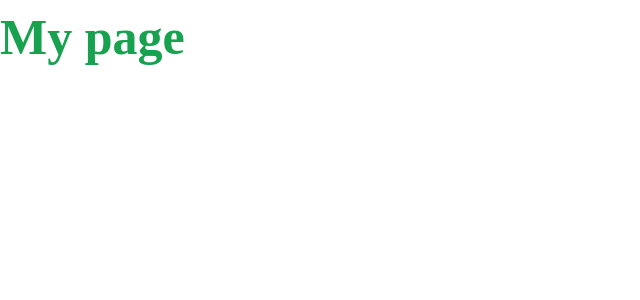
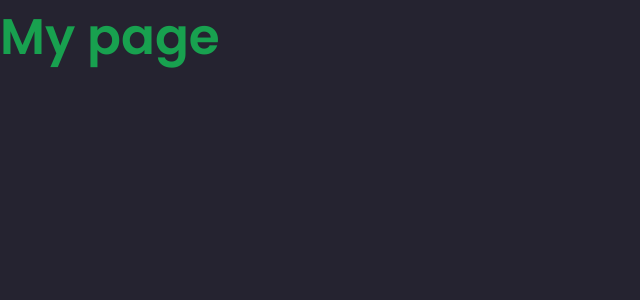
Before and after one commit to vinebks/slick-studio, a Next.js app: page / in a window 1280 px wide. Shown: the top 300 px of the page, without its empty margins (0-640 px from the left). Built offline with nearby package versions, Linux system fonts and the light colour scheme.

Commit message:
feat: applying fonts and colors :lipstick:

```diff
--- a/src/styles/global.ts
+++ b/src/styles/global.ts
@@ -21,8 +21,8 @@
 
   body {
     height: auto;
-    /* background: */
-    /* color: */
+    background: ${({ theme }) => theme.colors.black};
+    color: ${({ theme }) => theme.colors.white};
     text-rendering: optimizeLegibility !important;
     -webkit-font-smoothing: antialiased !important;
     -moz-osx-font-smoothing: grayscale;
@@ -40,7 +40,7 @@
   }
 
   body, input, button {
-    // font: 1.6rem 'Lato', -apple-system, BlinkMacSystemFont, "Segoe UI", Roboto, Helvetica, Arial, sans-serif, "Apple Color Emoji", "Segoe UI Emoji", "Segoe UI Symbol";
+    font: 1rem 'Poppins', -apple-system, BlinkMacSystemFont, "Segoe UI", Roboto, Helvetica, Arial, sans-serif, "Apple Color Emoji", "Segoe UI Emoji", "Segoe UI Symbol";
     line-height: 1.48;
   }
 
```
